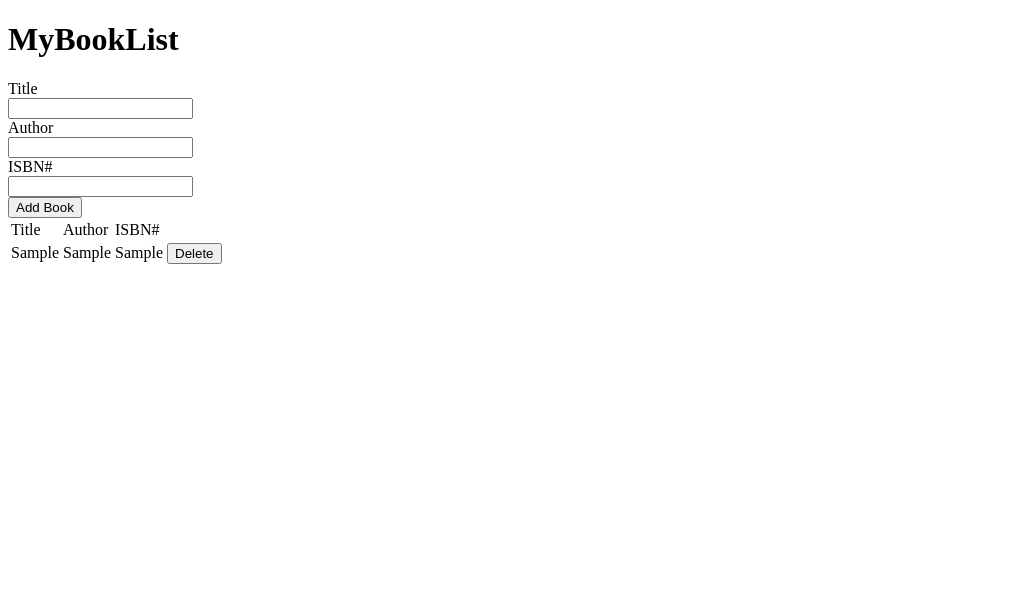
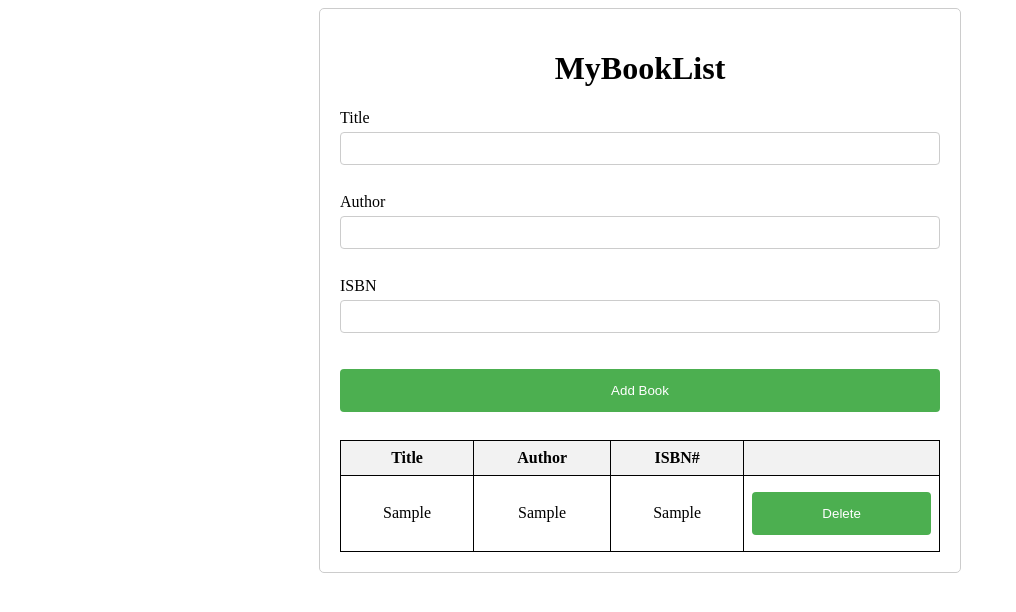
Before and after one commit to acciojob/book-list-vaibha987, a website: page main.html in a window 1280 px wide. Both pictures are taken after typing "Sample", "Sample", "Sample" into the empty fields and a click on the button "Add Book". Shown: the whole page, without its empty margins (0-1016 px from the left). Drawn offline with Linux system fonts and the light colour scheme.

Commit message:
created a submission

```diff
--- a/main.html
+++ b/main.html
@@ -1,5 +1,4 @@
 <!DOCTYPE html>
-
 <html>
 
 <head>
@@ -7,32 +6,38 @@
 </head>
 
 <body>
-	<!-- the entire body must be written by student -->
-
+    <div class="main-container">
         <h1>MyBookList</h1>
         <form class="form-group">
-	<label>Title</label><br>
-		<input type="text" id="title"><br>
-		<label>Author</label><br>
-		<input type="text" id="author"><br>
-		<label>ISBN#</label><br>
-		<input type="text" id="isbn"><br>
-		<button id="submit">Add Book</button><br>
+            <label for="title">Title</label><br>
+            <input type="text" id="title"><br><br>
+
+            <label for="author">Author</label><br>
+            <input type="text" id="author"><br><br>
+
+            <label for="isbn">ISBN</label><br>
+            <input type="text" id="isbn"><br><br>
+
+            <button id="submit" type="button">Add Book</button>
         </form>
-	<table id="book-list" class="table table-striped">
+
+        <div class="table">
+            <table class="table-striped">
                 <thead>
                     <tr>
-		<td>Title</td>
-		<td>Author</td>
-		<td>ISBN#</td>
+                        <th>Title</th>
+                        <th>Author</th>
+                        <th>ISBN#</th>
+                        <th></th>
                     </tr>
                 </thead>
-		<tbody id="book-list-body">
-
+                <tbody id="book-list">
+                    <!-- Rows will be added  -->
                 </tbody>
             </table>
-	<script type="text/javascript" src="./script.js">
-</script>
+        </div>
+    </div>
+    <script type="text/javascript" src="./script.js"></script>
 </body>
 
 </html>
--- a/script.js
+++ b/script.js
@@ -1,43 +1,40 @@
+let titleInput = document.getElementById('title');
+let authorInput = document.getElementById('author');
+let isbnInput = document.getElementById('isbn');
+let submitButton = document.getElementById('submit');
+let table = document.getElementById('book-list'); // Targeting tbody with id 'book-list'
 
-// your code here
-//your JS code here. If required.
-let form=document.querySelector(".form-group")
-form.addEventListener('submit', function(e) {
-e.preventDefault();
-let titl=document.getElementById("title").value
-let autho=document.getElementById("author").value
-let isb=document.getElementById("isbn").value
+submitButton.addEventListener('click', () => {
+    let titleValue = titleInput.value.trim();
+    let authorValue = authorInput.value.trim();
+    let isbnValue = isbnInput.value.trim();
 
-// Create a new row and cells for the new book
-  const row = document.createElement('tr');
-  const titleCell = document.createElement('td');
-  const authorCell = document.createElement('td');
-  const isbnCell = document.createElement('td');
- const deleteCell = document.createElement('td');
- const deleteButton = document.createElement('button');
+    if (titleValue && authorValue && isbnValue) {
+        let newRow = table.insertRow();
 
- titleCell.textContent = titl;
-  authorCell.textContent = autho;
-  isbnCell.textContent = isb;
-  deleteButton.textContent = 'Delete';
- deleteCell.appendChild(deleteButton);
+        let titleCell = newRow.insertCell(0);
+        let authorCell = newRow.insertCell(1);
+        let isbnCell = newRow.insertCell(2);
+        let deleteCell = newRow.insertCell(3);
 
-  // Append the cells to the row
-  row.appendChild(titleCell);
-  row.appendChild(authorCell);
-  row.appendChild(isbnCell);
- row.appendChild(deleteCell);
+        titleCell.innerText = titleValue;
+        authorCell.innerText = authorValue;
+        isbnCell.innerText = isbnValue;
 
-	deleteButton.addEventListener('click', function(e) {
-  e.preventDefault();
-  row.remove();
+        // Create the delete button
+        let deleteButton = document.createElement('button');
+        deleteButton.innerText = 'Delete';
+        deleteButton.className = 'delete';
+        deleteButton.addEventListener('click', () => {
+            table.deleteRow(newRow.rowIndex - 1);
+        });
+
+        deleteCell.appendChild(deleteButton);
+
+        titleInput.value = '';
+        authorInput.value = '';
+        isbnInput.value = '';
+    } else {
+        alert("Please fill in all fields");
+    }
 });
-
-  const bookList = document.querySelector('#book-list-body');
-  bookList.appendChild(row);
-
-  // Clear the input fields
-  document.querySelector('#title').value = '';
-  document.querySelector('#author').value = '';
-  document.querySelector('#isbn').value = '';
-});
--- a/styles.css
+++ b/styles.css
@@ -1 +1,63 @@
 /*  your css code here. If applicable */
+table {
+    border-collapse: collapse;
+    width: 100%;
+}
+
+th, td {
+    border: 1px solid black;
+    text-align: left;
+    padding: 8px;
+	text-align:center;
+}
+
+th {
+    background-color: #f2f2f2;
+	text-align:center;
+}
+
+tr:nth-child(even) {
+    background-color: #f9f9f9;
+}
+
+.main-container {
+    max-width: 600px;
+    margin: auto;
+    padding: 20px;
+    border: 1px solid #ccc;
+    border-radius: 5px;
+}
+
+h1 {
+    text-align: center;
+}
+
+.form-group {
+    margin-bottom: 20px;
+}
+
+input[type="text"] {
+    width: 100%;
+    padding: 8px;
+    margin: 5px 0 10px 0;
+    display: inline-block;
+    border: 1px solid #ccc;
+    border-radius: 4px;
+    box-sizing: border-box;
+}
+
+button {
+    width: 100%;
+    background-color: #4CAF50;
+    color: white;
+    padding: 14px 20px;
+    margin: 8px 0;
+    border: none;
+    border-radius: 4px;
+    cursor: pointer;
+}
+
+button:hoverroup">
+            <label for="tit {
+    background-color: #45a049;
+}
```
Lines whose indentation alone changed are shown as unchanged.
